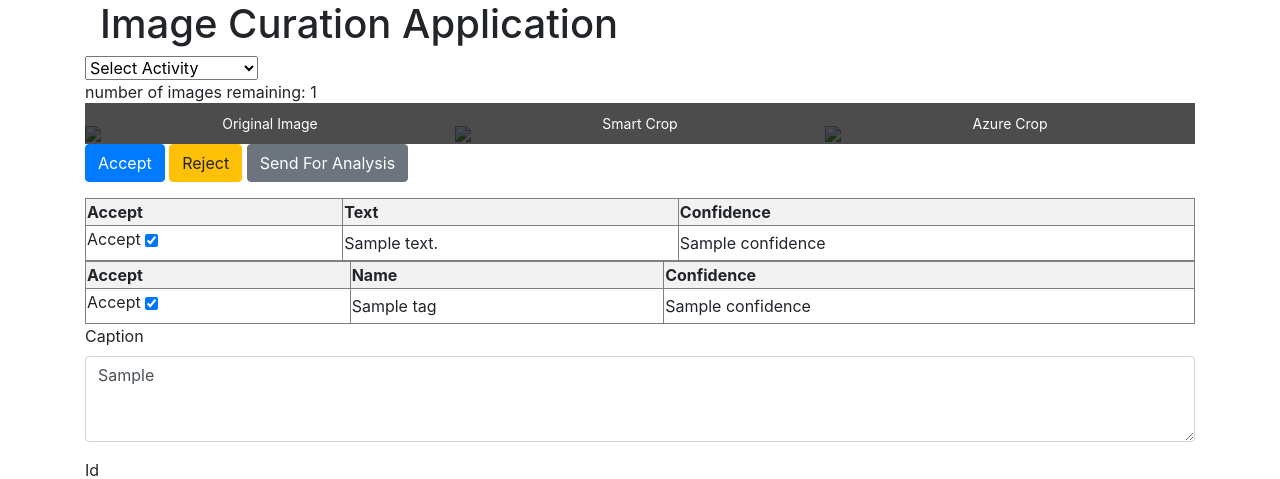
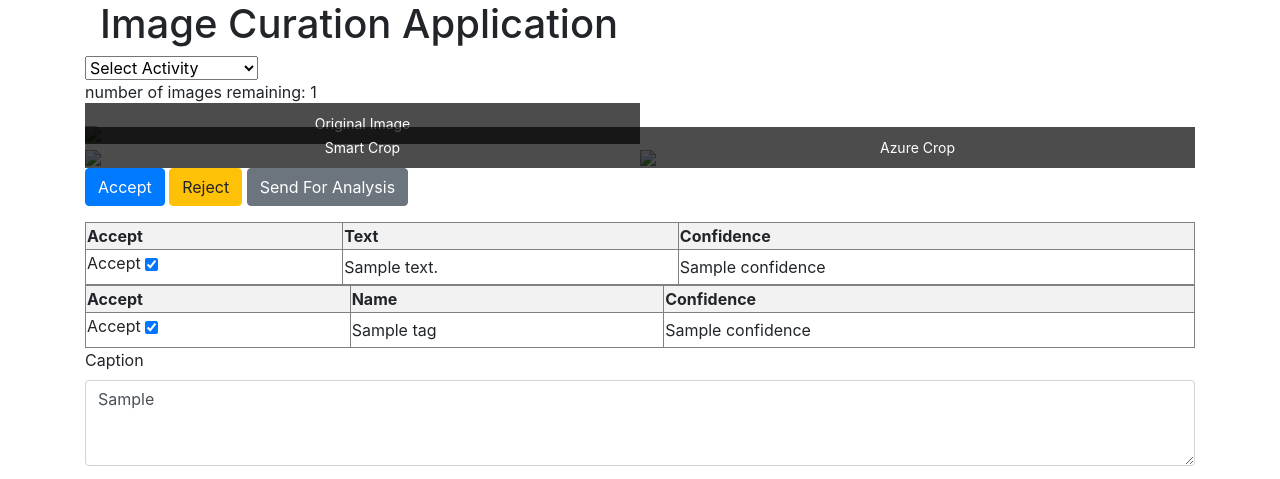
Before and after one commit to AJStangl/FlaskApp, a Flask app: template templates/secondary.jinja2 in a window 1280 px wide. Shown: the top 479 px of the page. Run offline with Flask 3, Linux system fonts and the light colour scheme; the template is opened without the code that fills it: most values are stand-ins (such as "Sample title", 1, 10 or a date in 2020); some libraries are stand-ins or nearby versions.

Commit message:
Move big image up top

```diff
--- a/templates/secondary.jinja2
+++ b/templates/secondary.jinja2
@@ -8,6 +8,8 @@
                 <img src={{ original_link }}>
                 <div class="image-label">Original Image</div>
             </div>
+        </div>
+        <div class="image-container">
             <div class="image-wrapper" onclick="toggleFullScreen(this)">
                 <img src={{ link }}>
                 <div class="image-label">Smart Crop</div>
@@ -16,6 +18,7 @@
                 <img src={{ alt_link }}>
                 <div class="image-label">Azure Crop</div>
             </div>
+        </div>
         </div>
     </div>
     <div class="container">
```
